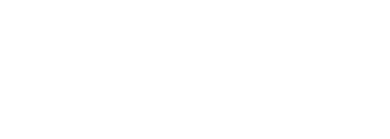
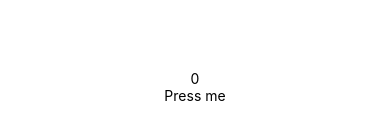
Before and after one commit to Ladanovasv/work, a React Native app: screen / in a window 390 px wide. Shown: the part 335-474 px from the top of the page. Built offline with nearby package versions, Linux system fonts and the light colour scheme.

Commit message:
add Counter

```diff
--- a/App.js
+++ /dev/null
@@ -1,12 +0,0 @@
-import  React from "react"
-import {ScrollView} from "react-native";
-
-class App extends React.Component{
-  render(){
-    return(
-      <ScrollView/>
-    )
-  }
-}
-
-export default App;
--- a/index.js
+++ b/index.js
@@ -3,7 +3,7 @@
  */
 
 import {AppRegistry} from 'react-native';
-import App from './App';
+import App from './src/App';
 import {name as appName} from './app.json';
 
 AppRegistry.registerComponent(appName, () => App);
--- /dev/null
+++ b/src/App.js
@@ -0,0 +1,32 @@
+import React from "react"
+import { Text, View } from "react-native";
+import Button from "./components/Button";
+import Counter from "./components/Counter";
+
+class App extends React.Component {
+  state = {
+    count: 0
+  }
+
+  increase = () => {
+    this.setState({ count: this.state.count + 1})
+  }
+
+  render() {
+    return (
+      <View
+        style={{
+          flex: 1,
+          justifyContent: "center",
+          alignItems: "center"
+        }}
+      >
+        {/* <Text>{this.state.count}</Text> */}
+        <Counter count={this.state.count}/>
+        <Button increase={this.increase}/>
+      </View>
+    )
+  }
+}
+
+export default App;
--- /dev/null
+++ b/src/components/Button.js
@@ -0,0 +1,14 @@
+import React from 'react';
+import { TouchableOpacity, Text } from 'react-native';
+
+class Button extends React.Component {
+    render() {
+        return (
+            <TouchableOpacity onPress={this.props.increase}>
+                <Text>Press me</Text>
+            </TouchableOpacity>
+        )
+    }
+}
+
+export default Button;
--- /dev/null
+++ b/src/components/Counter.js
@@ -0,0 +1,12 @@
+import React from 'react';
+import { Text } from 'react-native';
+
+class Counter extends React.Component{
+    render(){
+        return (
+            <Text>{this.props.count}</Text>
+        )
+    }
+}
+
+export default Counter;
```
